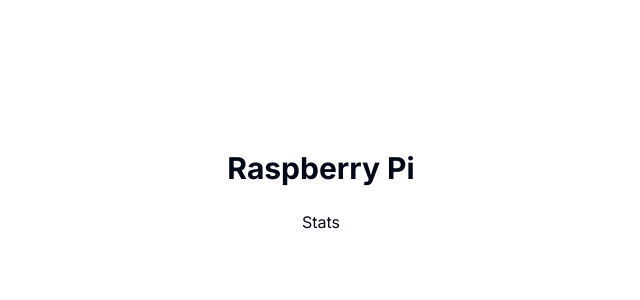
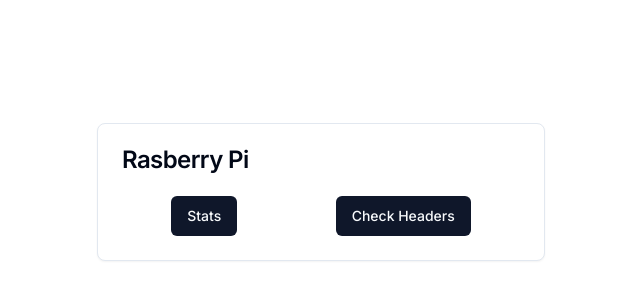
Before and after one commit to joel-frost/pi-home-app, a Next.js app: page / in a window 1280 px wide. Shown: the part 208-508 px from the top of the page, without its empty margins (319-959 px from the left). Built offline with nearby package versions, Linux system fonts and the light colour scheme.

Commit message:
add debug button for headers

```diff
--- a/app/page.tsx
+++ b/app/page.tsx
@@ -1,10 +1,35 @@
+'use client'
+import { Button } from '@/components/ui/button';
 import Link from 'next/link'
+import { buttonVariants } from "@/components/ui/button"
+import { Card, CardContent, CardHeader, CardTitle } from '@/components/ui/card';
 
 export default function Home() {
-  return (
-    <main className="min-h-screen bg-background flex flex-col items-center justify-center p-6">
-      <h1 className="text-3xl font-bold mb-6 text-foreground">Raspberry Pi</h1>
-      <Link href="/stats">Stats</Link>
-    </main>
-  );
+
+
+    return (
+      <main className="min-h-screen bg-background flex flex-col items-center justify-center p-6">
+        <Card className="w-full max-w-md">
+        <CardHeader>
+          <CardTitle>Rasberry Pi</CardTitle>
+          </CardHeader>
+          <CardContent className="space-y-4">
+          <div className="flex justify-around text-sm text-muted-foreground">
+          <Link className={buttonVariants({ variant: "default" })} href="/stats">Stats</Link>
+          <Button onClick={callAPI}>Check Headers</Button>
+            </div>
+            </CardContent>
+        </Card>
+      </main>
+    );
+  }
+
+  const callAPI = async () => {
+    try {
+      const res = await fetch(`https://header-test.joelspi.org/listHeaders`);
+      const data = await res.json();
+      console.log(data);
+    } catch (err) {
+      console.log(err);
+    }
 }
--- /dev/null
+++ b/components/ui/button.tsx
@@ -0,0 +1,56 @@
+import * as React from "react"
+import { Slot } from "@radix-ui/react-slot"
+import { cva, type VariantProps } from "class-variance-authority"
+
+import { cn } from "@/lib/utils"
+
+const buttonVariants = cva(
+  "inline-flex items-center justify-center whitespace-nowrap rounded-md text-sm font-medium ring-offset-background transition-colors focus-visible:outline-none focus-visible:ring-2 focus-visible:ring-ring focus-visible:ring-offset-2 disabled:pointer-events-none disabled:opacity-50",
+  {
+    variants: {
+      variant: {
+        default: "bg-primary text-primary-foreground hover:bg-primary/90",
+        destructive:
+          "bg-destructive text-destructive-foreground hover:bg-destructive/90",
+        outline:
+          "border border-input bg-background hover:bg-accent hover:text-accent-foreground",
+        secondary:
+          "bg-secondary text-secondary-foreground hover:bg-secondary/80",
+        ghost: "hover:bg-accent hover:text-accent-foreground",
+        link: "text-primary underline-offset-4 hover:underline",
+      },
+      size: {
+        default: "h-10 px-4 py-2",
+        sm: "h-9 rounded-md px-3",
+        lg: "h-11 rounded-md px-8",
+        icon: "h-10 w-10",
+      },
+    },
+    defaultVariants: {
+      variant: "default",
+      size: "default",
+    },
+  }
+)
+
+export interface ButtonProps
+  extends React.ButtonHTMLAttributes<HTMLButtonElement>,
+    VariantProps<typeof buttonVariants> {
+  asChild?: boolean
+}
+
+const Button = React.forwardRef<HTMLButtonElement, ButtonProps>(
+  ({ className, variant, size, asChild = false, ...props }, ref) => {
+    const Comp = asChild ? Slot : "button"
+    return (
+      <Comp
+        className={cn(buttonVariants({ variant, size, className }))}
+        ref={ref}
+        {...props}
+      />
+    )
+  }
+)
+Button.displayName = "Button"
+
+export { Button, buttonVariants }
--- a/package.json
+++ b/package.json
@@ -10,6 +10,7 @@
   },
   "dependencies": {
     "@radix-ui/react-progress": "^1.1.0",
+    "@radix-ui/react-slot": "^1.1.0",
     "class-variance-authority": "^0.7.0",
     "clsx": "^2.1.1",
     "lucide-react": "^0.427.0",
```
Also changed, not shown: 1 other file (tests, documents, lock files or other folders).
